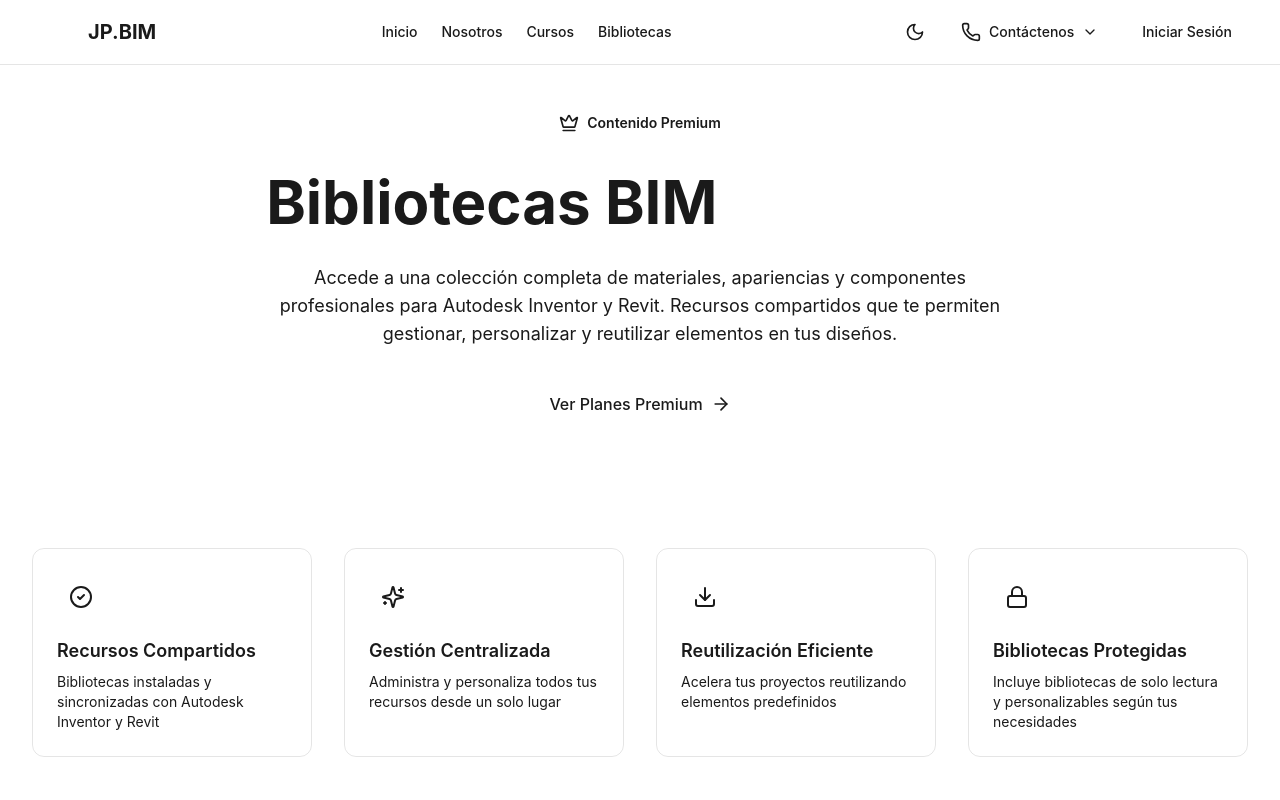
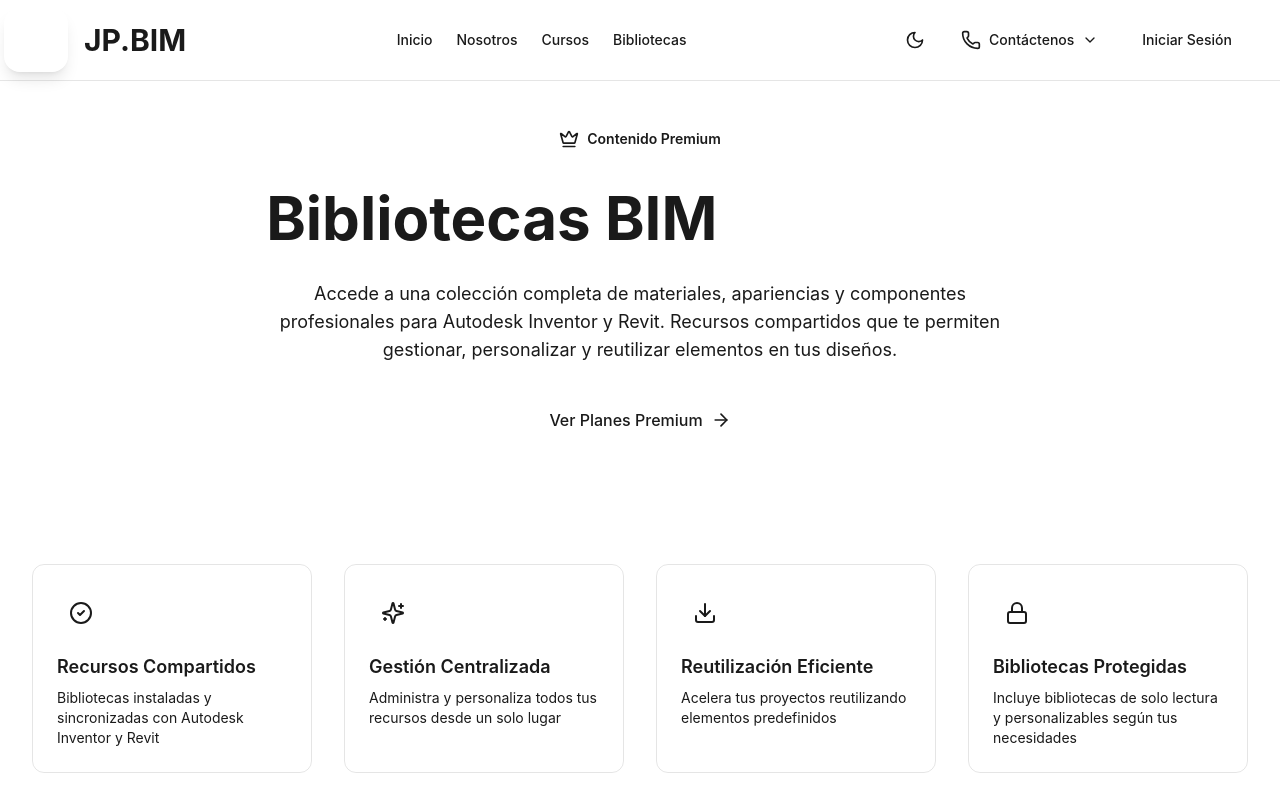
Before and after one commit to Asly-ing/PLATAFORMA-JB.BIM-, a React (Vite) app: page /libraries in a window 1280 px wide. Shown: the top 800 px of the page. Built offline with nearby package versions, Linux system fonts and the light colour scheme.

Commit message:
header cambio logo

```diff
--- a/src/app/components/Header.tsx
+++ b/src/app/components/Header.tsx
@@ -21,18 +21,20 @@ export function Header() {
 
   return (
     <header className="sticky top-0 z-50 w-full border-b border-border bg-background/95 backdrop-blur supports-[backdrop-filter]:bg-background/60">
-      <div className="container mx-auto px-4 sm:px-6 lg:px-8 ">
-        <div className="flex h-16 items-center justify-between">
-          <Link to="/" className="flex items-center gap-2">
-            {/* Logo */}
-            <div className="flex h-12 w-12 items-center justify-center rounded-lg bg-gradient-to-br from-primary to-accent overflow-hidden">
+      <div className="w-full pl-1 pr-4 sm:pr-6 lg:pr-8">
+        <div className="flex h-20 items-center justify-between">
+
+          {/* LOGO MÁS GRANDE Y PEGADO */}
+          <Link to="/" className="flex items-center gap-4">
+            <div className="flex h-16 w-16 items-center justify-center rounded-2xl bg-gradient-to-br from-primary to-accent shadow-lg overflow-hidden">
               <img
                 src="/logo.png"
                 alt="JP.BIM Logo"
-                className="h-10 w-10 object-contain"
+                className="h-13 w-13 object-contain"
               />
             </div>
-            <span className="text-xl font-bold whitespace-nowrap text-primary">
+
+            <span className="text-3xl font-bold whitespace-nowrap text-primary">
               JP.BIM
             </span>
           </Link>
```
